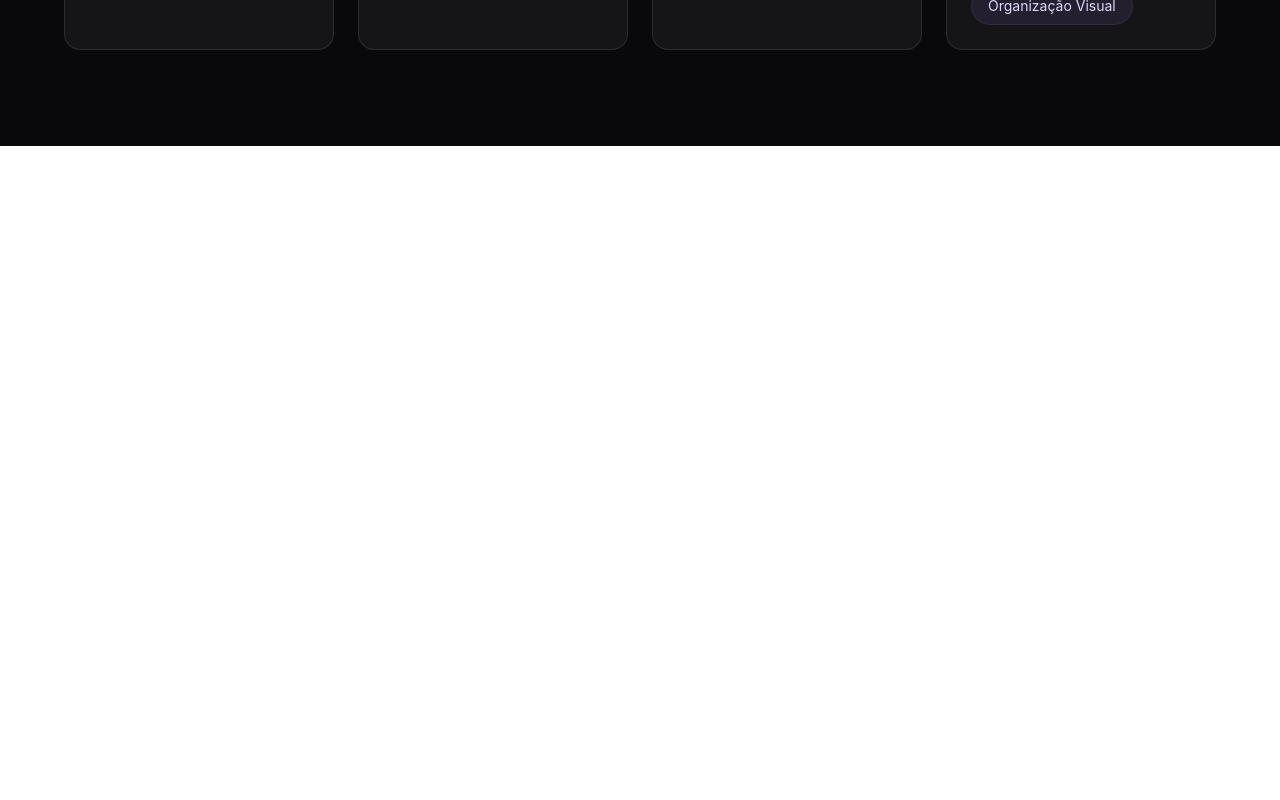
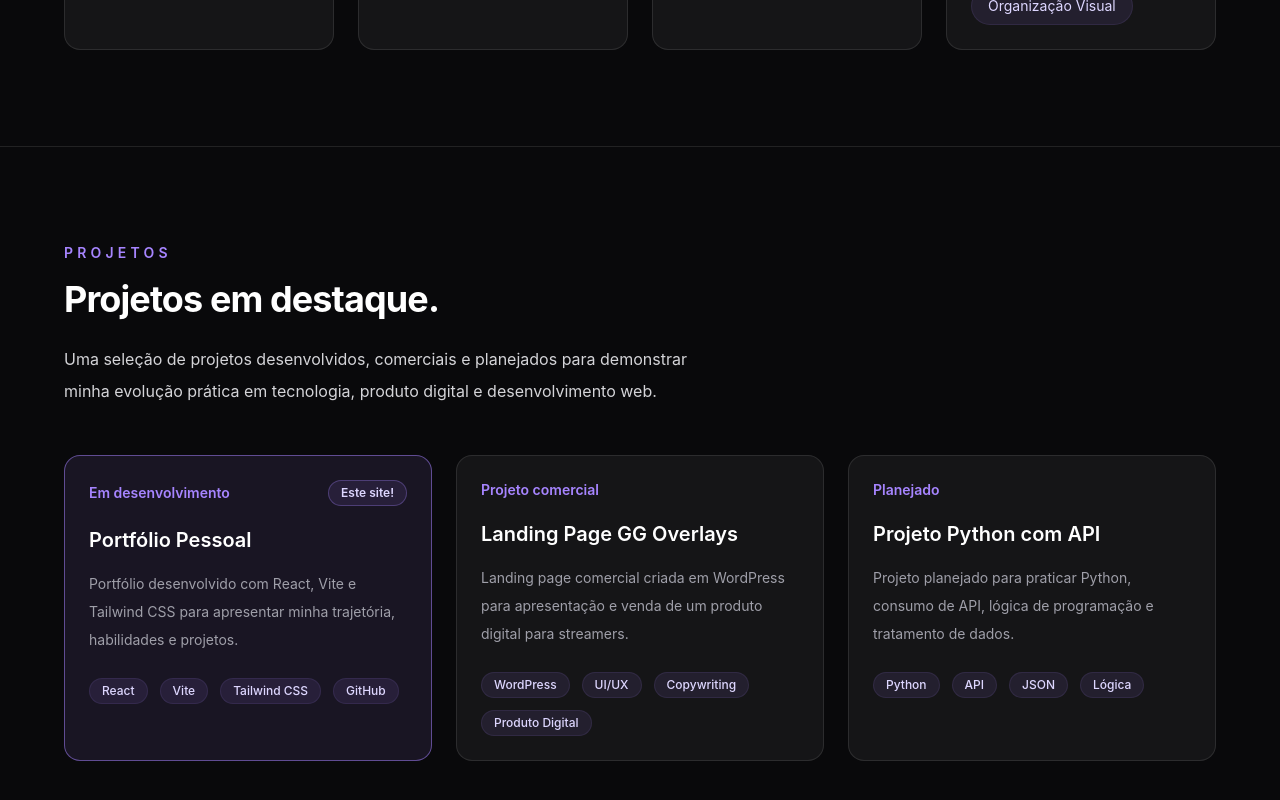
Before and after one commit to 1jhonBR/portfolio-jhon, a React (Vite) app: page / in a window 1280 px wide. Shown: the part 2116-2916 px from the top of the page. Before the commit the page ends 2262 px from the top, so only its background shows below. Built offline with nearby package versions, Linux system fonts and the light colour scheme.

Commit message:
feat: create projects section
Adds a projects section with mapped project cards, tags and a highlighted portfolio card.

```diff
--- a/src/App.jsx
+++ b/src/App.jsx
@@ -2,6 +2,7 @@ import Header from "./components/Header";
 import Hero from "./components/Hero";
 import About from "./components/About";
 import Skills from "./components/Skills";
+import Projects from "./components/Projects";
 
 function App() {
   return (
@@ -10,6 +11,7 @@ function App() {
       <Hero />
       <About />
       <Skills />
+      <Projects />
     </main>
   );
 }
--- /dev/null
+++ b/src/components/Projects.jsx
@@ -0,0 +1,98 @@
+const projects = [
+  {
+    title: "Portfólio Pessoal",
+    description:
+      "Portfólio desenvolvido com React, Vite e Tailwind CSS para apresentar minha trajetória, habilidades e projetos.",
+    tags: ["React", "Vite", "Tailwind CSS", "GitHub"],
+    status: "Em desenvolvimento",
+    featured: true,
+    badge: "Este site!",
+  },
+
+  {
+    title: "Landing Page GG Overlays",
+    description:
+      "Landing page comercial criada em WordPress para apresentação e venda de um produto digital para streamers.",
+    tags: ["WordPress", "UI/UX", "Copywriting", "Produto Digital"],
+    status: "Projeto comercial",
+  },
+
+  {
+    title: "Projeto Python com API",
+    description:
+      "Projeto planejado para praticar Python, consumo de API, lógica de programação e tratamento de dados.",
+    tags: ["Python", "API", "JSON", "Lógica"],
+    status: "Planejado",
+  },
+];
+
+function Projects() {
+  return (
+    <section
+      id="projects"
+      className="scroll-mt-24 border-t border-white/10 px-6 py-24"
+    >
+      <div className="mx-auto max-w-6xl">
+        <p className="mb-4 text-sm font-semibold uppercase tracking-[0.3em] text-violet-400">
+          Projetos
+        </p>
+
+        <h2 className="text-3xl font-bold tracking-tight text-white sm:text-4xl">
+          Projetos em destaque.
+        </h2>
+
+        <p className="mt-6 max-w-2xl text-base leading-8 text-zinc-300">
+          Uma seleção de projetos desenvolvidos, comerciais e planejados para
+          demonstrar minha evolução prática em tecnologia, produto digital e
+          desenvolvimento web.
+        </p>
+
+        <div className="mt-12 grid gap-6 lg:grid-cols-3">
+          {projects.map((project) => (
+            <div
+              key={project.title}
+              className={`rounded-2xl border p-6 transition hover:border-violet-400/40 hover:bg-violet-400/10 ${
+                project.featured
+                  ? "border-violet-400/50 bg-violet-400/10"
+                  : "border-white/10 bg-white/5"
+              }`}
+            >
+              <div className="flex items-center justify-between gap-3">
+                <span className="text-sm font-semibold text-violet-400">
+                  {project.status}
+                </span>
+
+                {project.badge && (
+                  <span className="rounded-full border border-violet-400/30 bg-violet-400/10 px-3 py-1 text-xs font-semibold text-violet-200">
+                    {project.badge}
+                  </span>
+                )}
+              </div>
+
+              <h3 className="mt-5 text-xl font-semibold text-white">
+                {project.title}
+              </h3>
+
+              <p className="mt-4 text-sm leading-7 text-zinc-400">
+                {project.description}
+              </p>
+
+              <div className="mt-6 flex flex-wrap gap-3">
+                {project.tags.map((tag) => (
+                  <span
+                    key={tag}
+                    className="rounded-full border border-violet-400/10 bg-violet-400/10 px-3 py-1 text-xs font-medium text-violet-200"
+                  >
+                    {tag}
+                  </span>
+                ))}
+              </div>
+            </div>
+          ))}
+        </div>
+      </div>
+    </section>
+  );
+}
+
+export default Projects;
```
